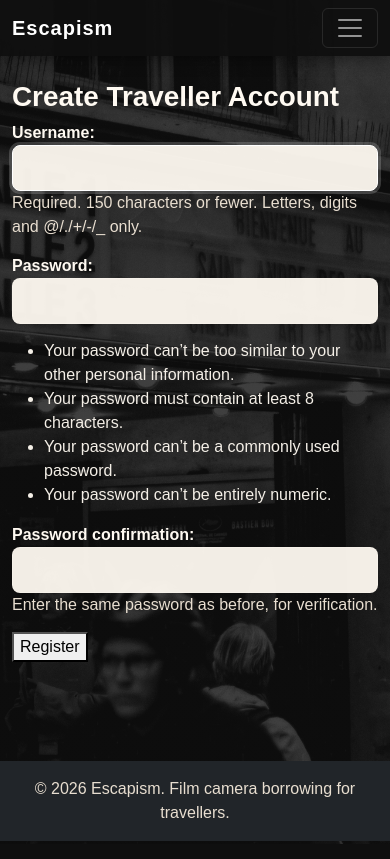
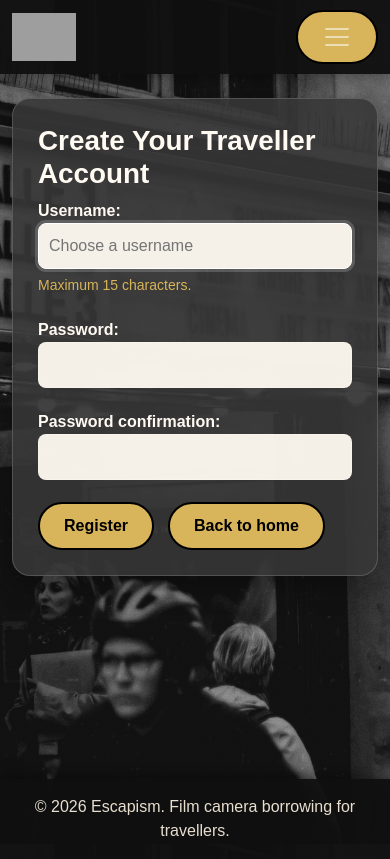
Before and after one commit to odysseas404/ITC4214---Final-Project, a Django app: page /register/ in a window 390 px wide. Run offline with Django 5.2, Linux system fonts and the light colour scheme; grey boxes are pictures that could not be loaded.

Commit message:
Improving site aesthetics and responsivity.

```diff
--- a/catalogue/forms.py
+++ b/catalogue/forms.py
@@ -1,6 +1,8 @@
 from django import forms
+from django.contrib.auth.models import User
+from django.contrib.auth.forms import UserCreationForm
+
 from .models import BorrowRequest
-from django.contrib.auth.models import User
 
 
 class BorrowRequestForm(forms.ModelForm):
@@ -14,16 +16,16 @@ class BorrowRequestForm(forms.ModelForm):
         ]
 
         widgets = {
+            "trip_destination": forms.TextInput(attrs={
+                "placeholder": "Example: Paris, Rome, Athens",
+                "required": True,
+            }),
             "trip_start_date": forms.DateInput(attrs={
                 "type": "date",
                 "required": True,
             }),
             "trip_end_date": forms.DateInput(attrs={
                 "type": "date",
-                "required": True,
-            }),
-            "trip_destination": forms.TextInput(attrs={
-                "placeholder": "Example: Paris, Rome, Athens",
                 "required": True,
             }),
             "shipping_address": forms.Textarea(attrs={
@@ -44,6 +46,7 @@ class BorrowRequestForm(forms.ModelForm):
             )
 
         return cleaned_data
+
 
 class UserUpdateForm(forms.ModelForm):
     class Meta:
@@ -68,3 +71,32 @@ class UserUpdateForm(forms.ModelForm):
                 "required": True,
             }),
         }
+
+
+class TravellerRegistrationForm(UserCreationForm):
+    username = forms.CharField(
+        max_length=15,
+        help_text="Maximum 15 characters.",
+        widget=forms.TextInput(attrs={
+            "placeholder": "Choose a username",
+            "maxlength": "15",
+        })
+    )
+
+    class Meta:
+        model = User
+        fields = [
+            "username",
+            "password1",
+            "password2",
+        ]
+
+    def clean_username(self):
+        username = self.cleaned_data.get("username")
+
+        if username and len(username) > 15:
+            raise forms.ValidationError(
+                "Username must be 15 characters or fewer."
+            )
+
+        return username
--- a/catalogue/static/catalogue/css/catalogue.css
+++ b/catalogue/static/catalogue/css/catalogue.css
@@ -32,9 +32,12 @@
 
 .category-box,
 .filter-box,
-.recommendation-section {
-    background-color: rgba(20, 20, 20, 0.88);
-    border: 1px solid rgba(255, 250, 242, 0.14);
+.recommendation-section,
+.section-box,
+.about-card,
+.dark-card {
+    background-color: rgba(55, 55, 55, 0.88);
+    border: 1px solid rgba(255, 250, 242, 0.16);
     padding: 25px;
     border-radius: 18px;
     margin-bottom: 30px;
--- a/catalogue/templates/catalogue/borrow_basket.html
+++ b/catalogue/templates/catalogue/borrow_basket.html
@@ -35,7 +35,7 @@
     {% endfor %}
 
     <p>
-        <a href="{% url 'catalogue:borrow_checkout' %}">
+        <a href="{% url 'catalogue:borrow_checkout' %}" class="btn">
             Continue to Borrow Request
         </a>
     </p>
@@ -45,7 +45,7 @@
     <p>Your borrow basket is empty.</p>
 
     <p>
-        <a href="{% url 'catalogue:home' %}">
+        <a href="{% url 'catalogue:home' %}" class="btn">
             Browse cameras
         </a>
     </p>
--- a/catalogue/templates/catalogue/camera_detail.html
+++ b/catalogue/templates/catalogue/camera_detail.html
@@ -72,7 +72,7 @@
 
             {% else %}
 
-                <a href="{% url 'login' %}" class="btn btn-outline-dark btn-sm">
+                <a href="{% url 'login' %}" class="btn">
                     Login to like
                 </a>
 
@@ -175,7 +175,7 @@
 </div>
 
 <div class="back-button-wrapper">
-    <a href="{% url 'catalogue:home' %}" class="btn btn-secondary">
+    <a href="{% url 'catalogue:home' %}" class="btn">
         Back to catalogue
     </a>
 </div>
--- a/catalogue/templates/catalogue/category_detail.html
+++ b/catalogue/templates/catalogue/category_detail.html
@@ -20,7 +20,7 @@
             <p><strong>Condition:</strong> {{ camera.condition }}</p>
             <p><strong>Recommended for:</strong> {{ camera.recommended_trip_type }}</p>
 
-            <a href="{% url 'catalogue:camera_detail' camera.id %}">
+            <a href="{% url 'catalogue:camera_detail' camera.id %}" class="btn">
                 View details
             </a>
         </div>
@@ -36,7 +36,7 @@
 {% endif %}
 
 <p>
-    <a href="{% url 'catalogue:home' %}">Back to catalogue</a>
+    <a href="{% url 'catalogue:home' %}" class="btn">Back to catalogue</a>
 </p>
 
 {% endblock %}
--- a/catalogue/templates/catalogue/dashboard.html
+++ b/catalogue/templates/catalogue/dashboard.html
@@ -37,7 +37,7 @@
     {% for camera in liked_cameras %}
 
         <p>
-            <a href="{% url 'catalogue:camera_detail' camera.id %}">
+            <a href="{% url 'catalogue:camera_detail' camera.id %}" class="btn">
                 {{ camera.name }}
             </a>
         </p>
--- a/catalogue/templates/catalogue/home.html
+++ b/catalogue/templates/catalogue/home.html
@@ -108,7 +108,7 @@
                 Search
             </button>
 
-            <a href="{% url 'catalogue:home' %}" class="btn btn-outline-secondary">
+            <a href="{% url 'catalogue:home' %}" class="btn">
                 Clear
             </a>
         </div>
--- a/catalogue/templates/catalogue/register.html
+++ b/catalogue/templates/catalogue/register.html
@@ -2,14 +2,58 @@
 
 {% block catalogue_content %}
 
-<h1>Create Traveller Account</h1>
+<div class="section-box form-box">
 
-<form method="post">
-    {% csrf_token %}
+    <h1>Create Your Traveller Account</h1>
 
-    {{ form.as_p }}
+    <form method="post">
+        {% csrf_token %}
 
-    <button type="submit">Register</button>
-</form>
+        <div class="form-group">
+            {{ form.username.label_tag }}
+            {{ form.username }}
+
+            <small class="field-help">
+                Maximum 15 characters.
+            </small>
+
+            {{ form.username.errors }}
+        </div>
+
+        <div class="form-group">
+            {{ form.password1.label_tag }}
+            {{ form.password1 }}
+
+            <small class="field-help">
+                Your password must contain at least 8 characters.
+            </small>
+
+            {{ form.password1.errors }}
+        </div>
+
+        <div class="form-group">
+            {{ form.password2.label_tag }}
+            {{ form.password2 }}
+
+            <small class="field-help">
+                Enter the same password again for confirmation.
+            </small>
+
+            {{ form.password2.errors }}
+        </div>
+
+        <div class="button-row">
+            <button type="submit" class="btn">
+                Register
+            </button>
+
+            <a href="{% url 'catalogue:home' %}" class="btn">
+                Back to home
+            </a>
+        </div>
+
+    </form>
+
+</div>
 
 {% endblock %}
--- a/catalogue/views.py
+++ b/catalogue/views.py
@@ -1,11 +1,10 @@
 from django.shortcuts import render, get_object_or_404, redirect
 from django.contrib.auth.decorators import login_required
+from django.contrib.auth import login
 from django.http import JsonResponse
-from django.contrib.auth.forms import UserCreationForm
-from django.contrib.auth import login
 
 from .models import Camera, Category, Manufacturer, BorrowRequest, CameraLike
-from .forms import BorrowRequestForm, UserUpdateForm
+from .forms import BorrowRequestForm, UserUpdateForm, TravellerRegistrationForm
 
 def home(request):
     cameras = Camera.objects.select_related(
@@ -138,7 +137,7 @@ def about(request):
 
 def register(request):
     if request.method == "POST":
-        form = UserCreationForm(request.POST)
+        form = TravellerRegistrationForm(request.POST)
 
         if form.is_valid():
             user = form.save()
@@ -146,7 +145,7 @@ def register(request):
             return redirect("catalogue:dashboard")
 
     else:
-        form = UserCreationForm()
+        form = TravellerRegistrationForm()
 
     return render(request, "catalogue/register.html", {
         "form": form
--- a/static/css/style.css
+++ b/static/css/style.css
@@ -4,8 +4,8 @@ body {
     font-family: Arial, Helvetica, sans-serif;
 
     background: linear-gradient(
-        rgba(10, 10, 10, 0.78),
-        rgba(10, 10, 10, 0.78)
+    rgba(10, 10, 10, 0.45),
+    rgba(10, 10, 10, 0.45)
     ),
     url("/static/images/site-background.webp");
 
@@ -190,4 +190,95 @@ form textarea:focus {
 footer {
     background-color: rgba(15, 15, 15, 0.95);
     color: #f4efe7;
+    box-shadow: 0 -2px 16px rgba(0, 0, 0, 0.45);
 }
+
+/* Global button style */
+
+.btn,
+button,
+input[type="submit"] {
+    background-color: #d8b45a;
+    color: #000000;
+    border: 2px solid #000000;
+    border-radius: 28px;
+    padding: 10px 24px;
+    font-weight: 600;
+    text-decoration: none;
+    display: inline-block;
+}
+
+.btn:hover,
+button:hover,
+input[type="submit"]:hover {
+    background-color: #f0cc70;
+    color: #000000;
+    border-color: #000000;
+}
+
+/* Keep buttons next to each other */
+
+.button-row {
+    display: flex;
+    gap: 14px;
+    flex-wrap: wrap;
+    align-items: center;
+    margin-top: 18px;
+}
+
+.site-logo {
+    height: 48px;
+    width: auto;
+}
+
+.form-group {
+    margin-bottom: 22px;
+}
+
+.field-help {
+    display: none;
+    color: #d8b45a;
+    font-size: 14px;
+    margin-top: 6px;
+}
+
+.form-group:focus-within .field-help {
+    display: block;
+}
+
+.errorlist {
+    color: #ffb3b3;
+    margin-top: 8px;
+}
+
+.btn,
+.btn-dark,
+.btn-secondary,
+.btn-outline-dark,
+button,
+input[type="submit"] {
+    background-color: #d8b45a !important;
+    color: #000000 !important;
+    border: 2px solid #000000 !important;
+    border-radius: 28px !important;
+    padding: 10px 24px !important;
+    font-weight: 600 !important;
+    text-decoration: none !important;
+}
+
+.btn:hover,
+.btn-dark:hover,
+.btn-secondary:hover,
+.btn-outline-dark:hover,
+button:hover,
+input[type="submit"]:hover {
+    background-color: #f0cc70 !important;
+    color: #000000 !important;
+    border-color: #000000 !important;
+}
+
+.card {
+    background-color: rgba(55, 55, 55, 0.88);
+    color: #f4efe7;
+    border: 1px solid rgba(255, 250, 242, 0.16);
+}
--- a/templates/footer.html
+++ b/templates/footer.html
@@ -1,3 +1,3 @@
-<footer class="bg-dark text-light text-center py-3 mt-5">
+<footer class="text-light text-center py-3 mt-5">
     <p class="mb-0">&copy; 2026 Escapism. Film camera borrowing for travellers.</p>
 </footer>
--- a/templates/navbar.html
+++ b/templates/navbar.html
@@ -2,7 +2,7 @@
     <div class="container">
 
         <a class="navbar-brand" href="{% url 'catalogue:home' %}">
-            Escapism
+        <img src="/static/images/logo.webp" alt="Escapism logo" class="site-logo">
         </a>
 
         <button
--- a/templates/registration/login.html
+++ b/templates/registration/login.html
@@ -2,7 +2,7 @@
 
 {% block content %}
 
-<div class="section-box form-box dark-card">
+<div class="section-box form-box">
 
     <h1>Login</h1>
 
@@ -12,11 +12,11 @@
         {{ form.as_p }}
 
         <div class="button-row">
-            <button type="submit" class="btn btn-dark rounded-button">
+            <button type="submit" class="btn">
                 Login
             </button>
 
-            <a href="{% url 'catalogue:home' %}" class="btn btn-dark rounded-button">
+            <a href="{% url 'catalogue:home' %}" class="btn">
                 Back to home
             </a>
         </div>
```
Also changed, not shown: other parts of catalogue/static/catalogue/css/catalogue.css (+33 -10 lines), catalogue/templates/catalogue/about.html (+4 -11 lines), static/images/logo - new.webp (added).
